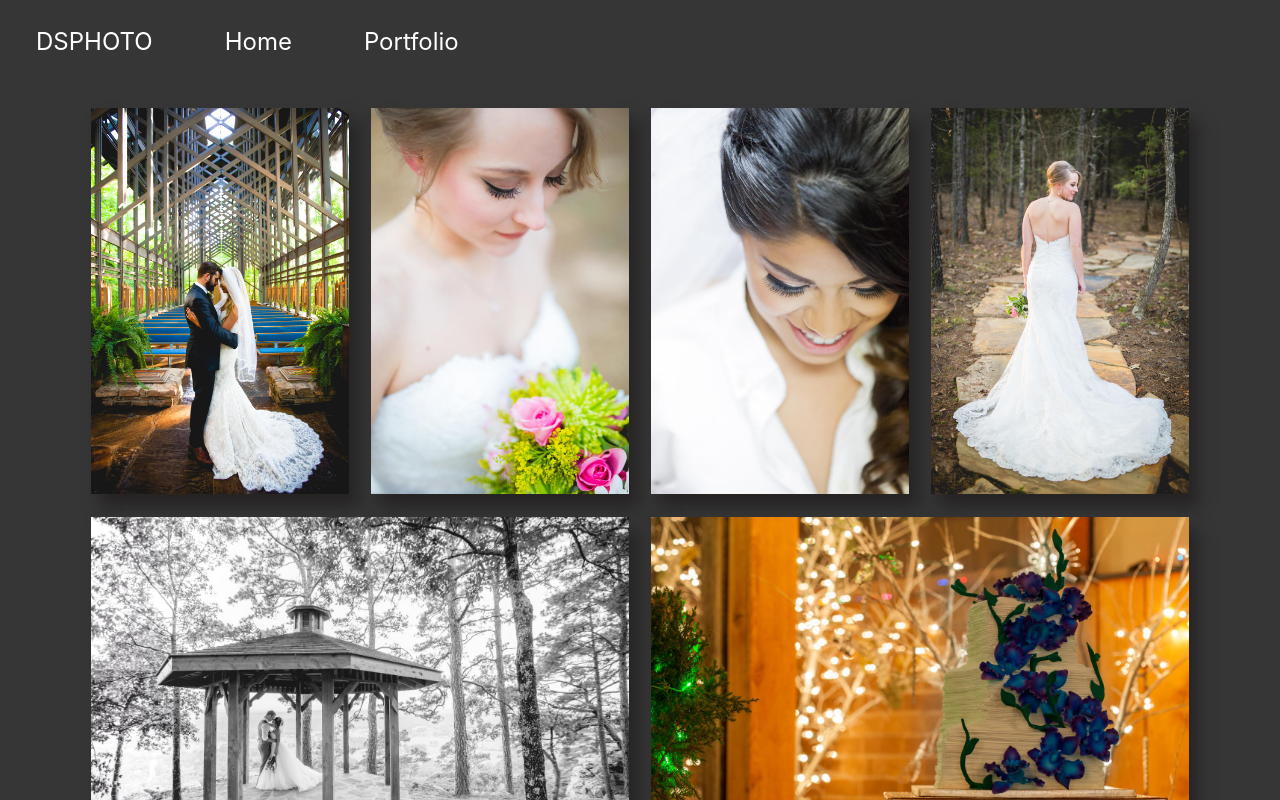
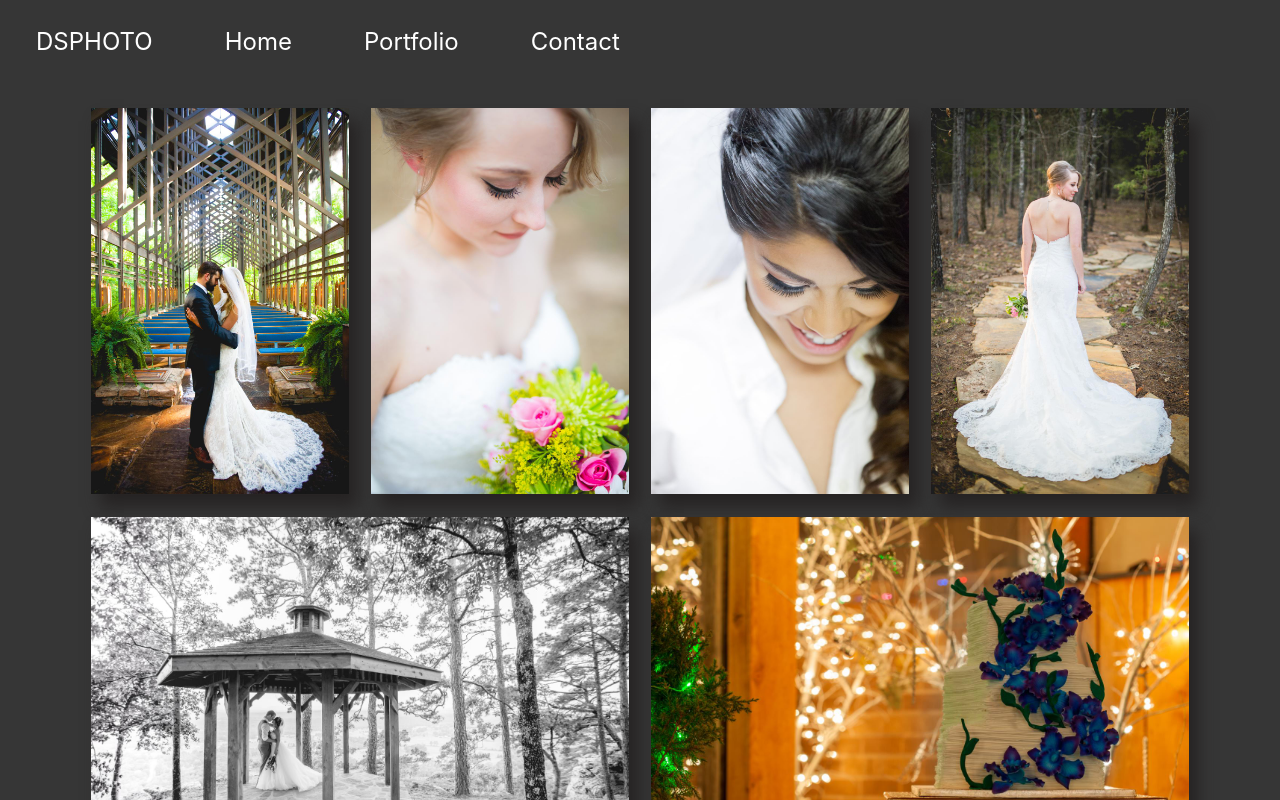
Before and after one commit to davidskinner/photography-site, an Angular app in the folder photographysite/: page /portfolio in a window 1280 px wide. Shown: the top 800 px of the page. Built offline with nearby package versions, Linux system fonts and the light colour scheme.

Commit message:
contact button is back

```diff
--- a/photographysite/src/app/main-navigation/main-navigation.component.html
+++ b/photographysite/src/app/main-navigation/main-navigation.component.html
@@ -8,7 +8,7 @@
     <div [routerLink]="'/portfolio'" class="draw-box links">
         Portfolio
     </div>
-    <!-- <div class="draw-box links">
+    <div class="draw-box links">
         Contact
-    </div> -->
+    </div>
 </div>
```
